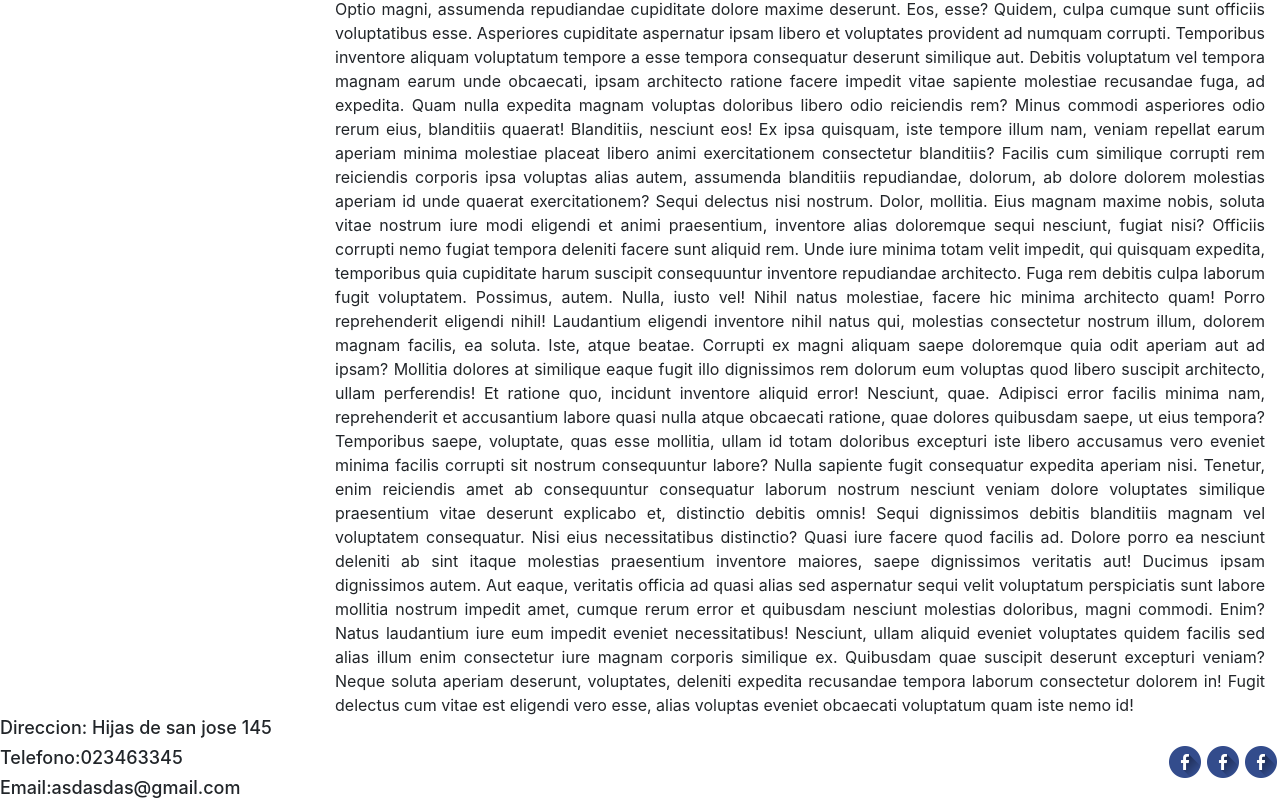
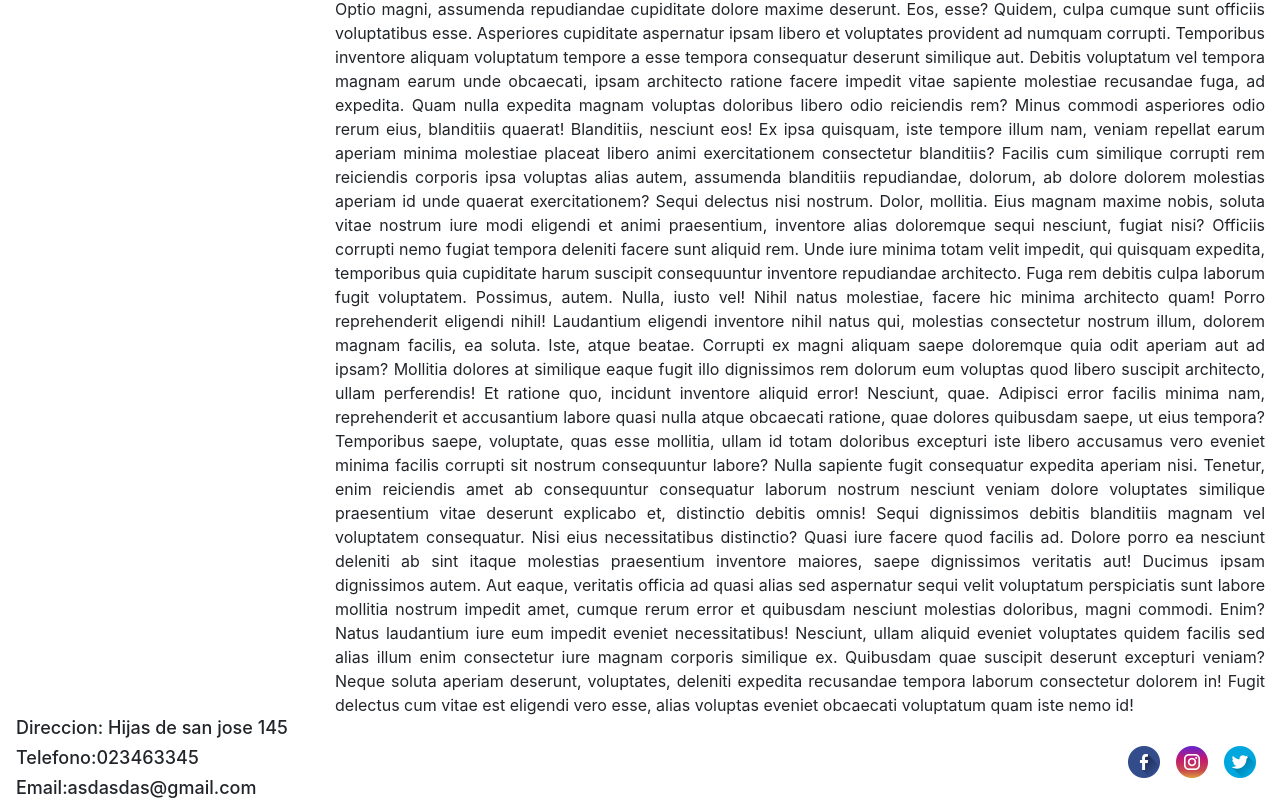
Before and after one commit to GRAVEDDIGER/rsxbs, a plain HTML site: page index.html in a window 1280 px wide. Shown: the part 1037-1843 px from the top of the page. Drawn offline with nearby package versions, Linux system fonts and the light colour scheme.

Commit message:
Ver detalles del menu

```diff
--- a/css/estilo.css
+++ b/css/estilo.css
@@ -20,8 +20,12 @@ altura {
 
 .logo {
     height: 120px;
+    transition: all 0.4s ease;
 }
-
+.logo:hover{
+    transform: scale(1.05);
+    filter: saturate(180%);
+}
 .textoHeader {
     text-align: center;
 }
@@ -42,7 +46,8 @@ altura {
 }
 
 .menu {
-height: 100%;    border: var(--colorSecundario) solid 3px;
+height:max-content
+border: var(--colorSecundario) solid 3px;
 min-height: 100vh;
 padding-top: 10px;
     position: relative;
@@ -56,7 +61,9 @@ padding-top: 10px;
 .menu>li:hover>a {
     color: var(--colorSecundario);
 }
-
+.btn-outline-dark:hover{
+    color: var(--colorSecundario);
+}
 .textoHeader h2 {
     font-size: 18px;
 }
@@ -69,6 +76,11 @@ left:0%;
 .imgMenu{
     width: 85%;
     border: var(--colorSecundario) solid 5px;
+    transition:all 0.4s ease;
+}
+.imgMenu:hover{
+    transform: scale(1.01);
+    filter: saturate(180%);
 }
 div>h2{
     color: var(--colorAcentos);
@@ -83,13 +95,20 @@ div>h2{
 .iconos{
     width: 32px;
     height: 32px;
-    margin: 3px;
+    margin: 8px;
 }
 footer h4{
     font-size: 18px;
 }
 
-footer div{
-    margin-left: 15px;
-    margin-right: 15px;
+footer > div{
+    padding-left: 15px;
+    padding-right: 15px;
 }
+footer img:hover{
+    transform: scale(1.3);
+    filter: saturate(180%);
+}
+footer img{
+    transition: all ease;
+}
--- a/index.html
+++ b/index.html
@@ -159,15 +159,15 @@
   </main>
   <div class="container-fluid separador"></div>
   <footer class="row d-flex flex-row justify-content-between align-items-center ">
-    <div>
+    <div class="mx-3">
       <h4>Direccion: Hijas de san jose 145</h4>
       <h4>Telefono:023463345</h4>
       <h4>Email:asdasdas@gmail.com</h4>
     </div>
-    <div class="d-flex flex-row m2 ">
+    <div class="d-flex flex-row mx-3 ">
       <img src="iconos/face.png" class="iconos" alt="">
-      <img src="iconos/face.png" class="iconos" alt="">
-      <img src="iconos/face.png" class="iconos" alt="">
+      <img src="iconos/ig.png" class="iconos" alt="">
+      <img src="iconos/twitter.png" class="iconos" alt="">
 
     </div>
   </footer>
```
